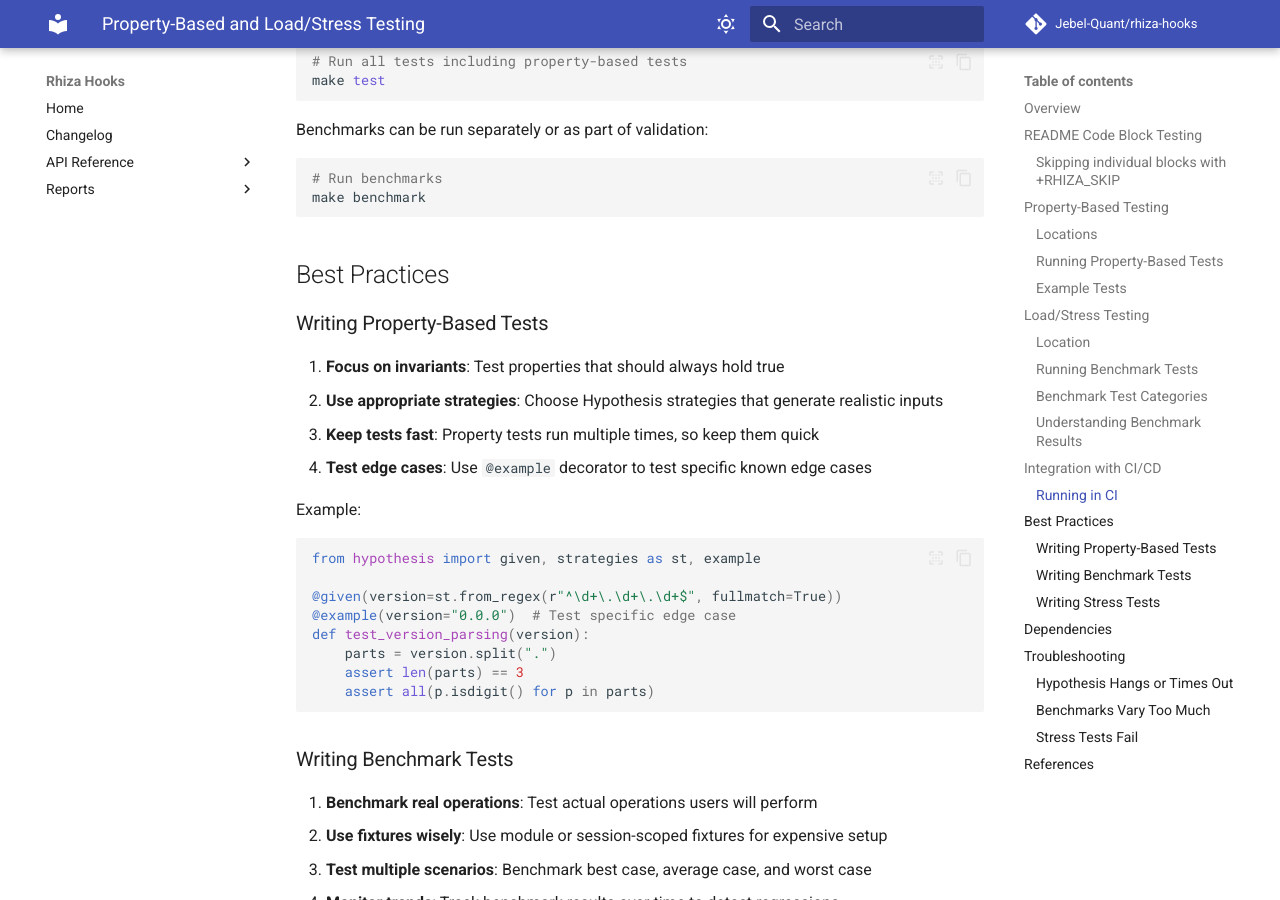
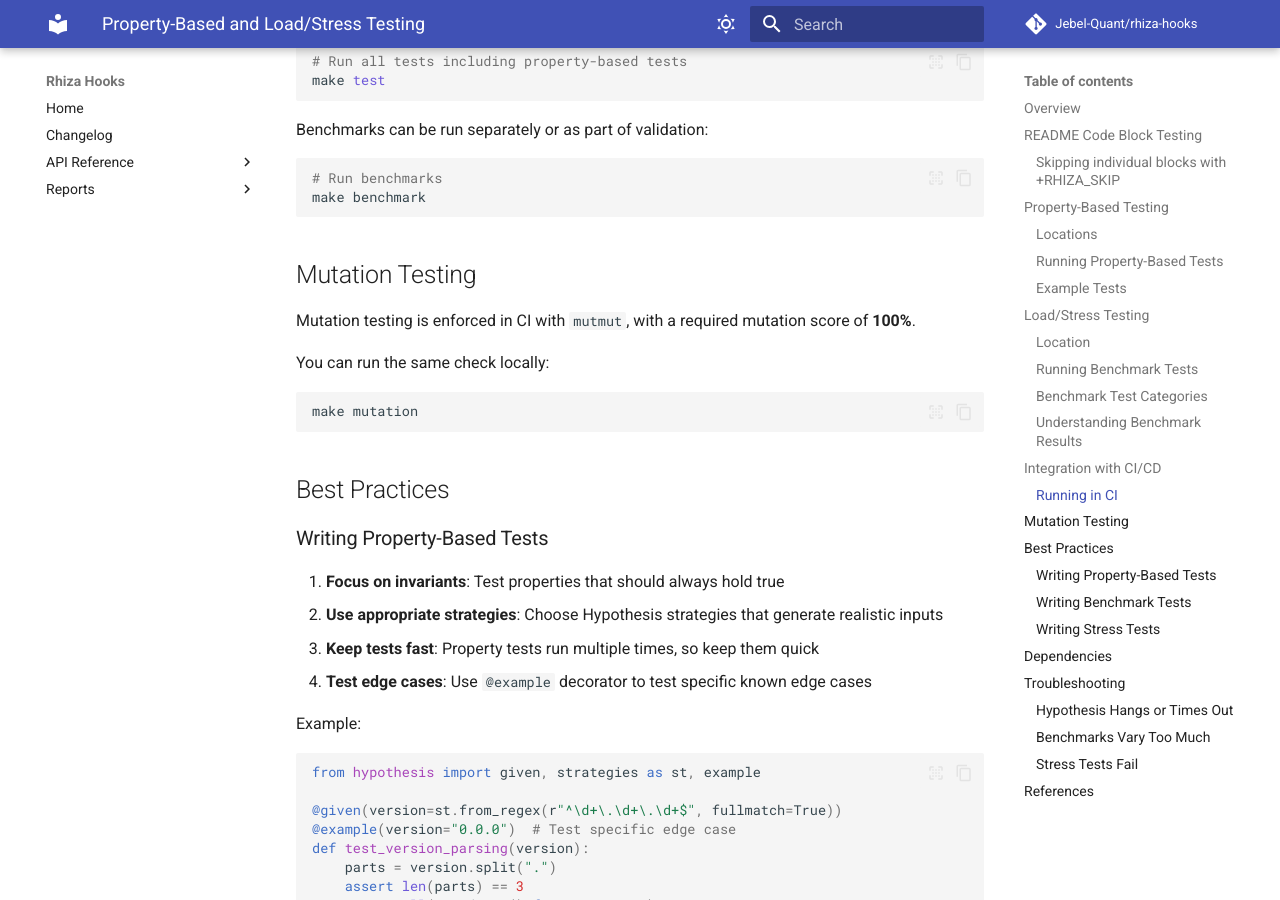
Before and after one commit to Jebel-Quant/rhiza-hooks, an MkDocs documentation site: the page built from docs/development/TESTS.md, in a window 1280 px wide and 900 px high, scrolled down 4265 px. Built offline with MkDocs 1.6.1 and Material for MkDocs 9.7.7, drawn with Linux system fonts in a browser that asks for light colours; comment, search, counter and statistics services are not loaded.

Commit message:
Advertise enforced 100% mutation score in README and testing docs (#157)
* Initial plan

* docs: advertise 100% mutation score in README and testing docs

---------

Co-authored-by: copilot-swe-agent[bot] <198982749+Copilot@users.noreply.github.com>
Co-authored-by: Thomas Schmelzer <thomas.schmelzer@gmail.com>

````diff
--- a/docs/development/TESTS.md
+++ b/docs/development/TESTS.md
@@ -180,6 +180,16 @@ Benchmarks can be run separately or as part of validation:
 make benchmark
 ```
 
+## Mutation Testing
+
+Mutation testing is enforced in CI with `mutmut`, with a required mutation score of **100%**.
+
+You can run the same check locally:
+
+```bash
+make mutation
+```
+
 ## Best Practices
 
 ### Writing Property-Based Tests
````
Also changed, not shown: README.md (+1 -0 lines).
